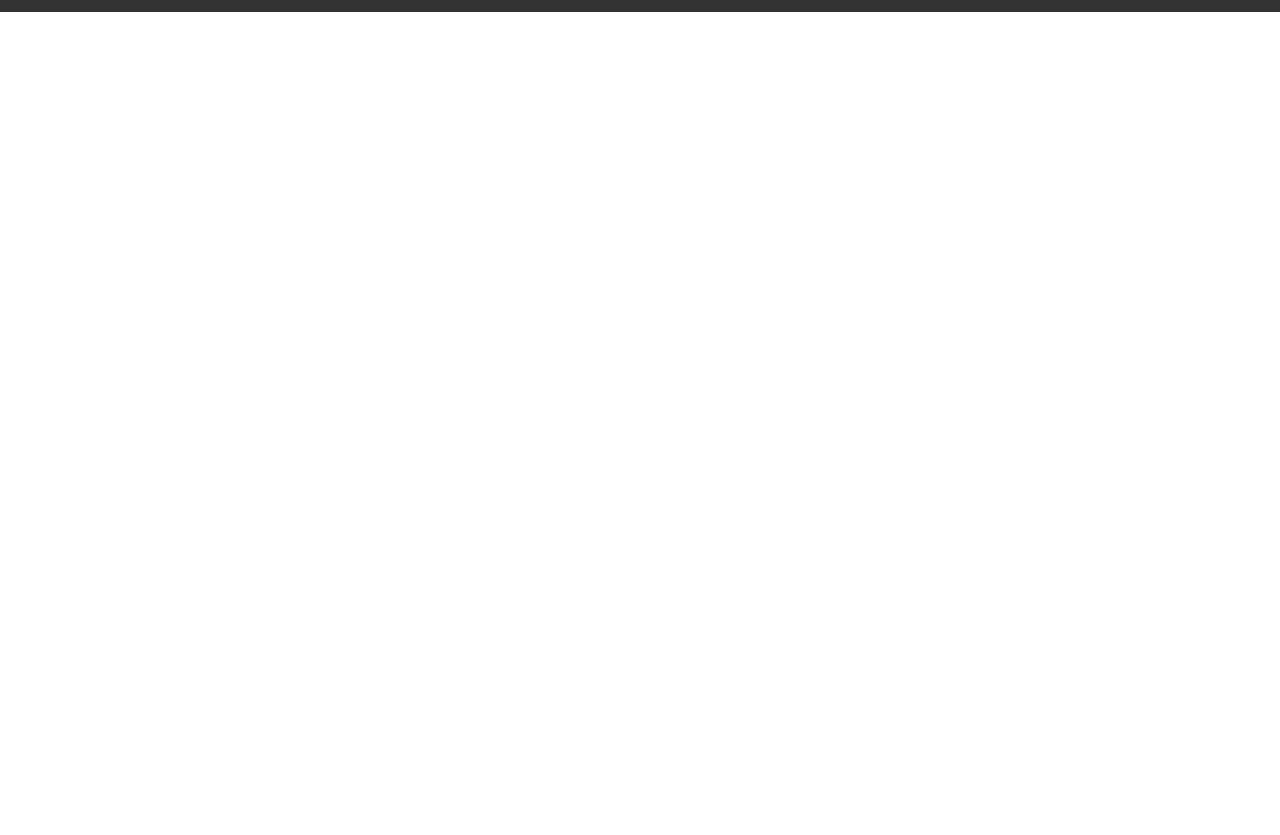
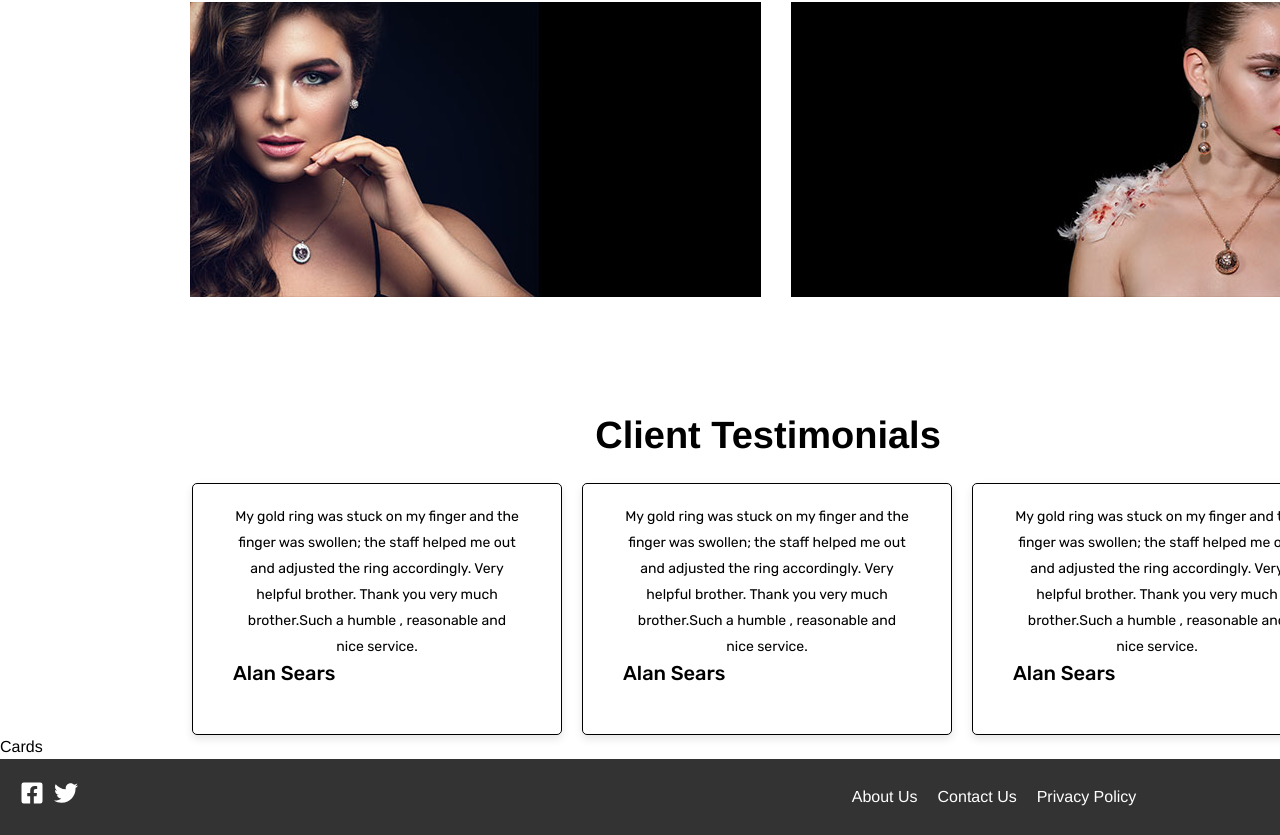
Before and after one commit to Sonu-Subedi/Webtuned_project, a React (Vite) app: page /contact in a window 1280 px wide. Shown: the part 3112-3947 px from the top of the page. Before the commit the page ends 3124 px from the top, so only its background shows below. Built offline with nearby package versions, Linux system fonts and the light colour scheme.

Commit message:
Change in styling of product parts

```diff
--- a/src/App.jsx
+++ b/src/App.jsx
@@ -14,6 +14,7 @@ import Topbar from "./components/Topbar";
 import Mainheader from "./components/Mainheader";
 import Content from "./components/Content";
 import ProductList from "./components/Products";
+import TestimonialSection from "./components/Testimonial";
 
 const App = () => {
   return (
@@ -34,6 +35,7 @@ const App = () => {
 
         <Content />
         <ProductList />
+        <TestimonialSection />
         <Cards />
         <Footer />
       </BrowserRouter>
--- a/src/assets/sass/components/_layout.scss
+++ b/src/assets/sass/components/_layout.scss
@@ -1,6 +1,11 @@
+html,
 body {
+  margin: 0;
+  padding: 0;
+  overflow-x: hidden;
   background-color: white;
 }
+
 .keen-slider-container {
   width: 100%;
   overflow: hidden;
@@ -9,7 +14,7 @@ body {
 
 .keen-slider {
   display: flex;
-  transform: translate3d(-100% 0, 0);
+  // transform: translate3d(-100% 0, 0);
 }
 
 .keen-slider__slide {
@@ -18,8 +23,7 @@ body {
   display: flex;
   justify-content: center;
   align-items: center;
-  // transform: translate3d(-100% 0, 0);
-  min-width: 100%; /* Ensure each slide takes the full width of the container */
+  min-width: 100%;
   max-width: 100%;
 }
 
@@ -27,7 +31,6 @@ body {
   width: 100%;
   max-height: 100%;
   object-fit: cover;
-  display: block;
 }
 
 .content-container {
@@ -48,26 +51,15 @@ body {
   flex-direction: column;
   gap: 20px;
 }
-/* Layout.css */
+
 .horizontal-carousel {
   display: flex;
-  flex-direction: row; /* Set the direction to horizontal */
+  flex-direction: row;
   align-items: center;
   justify-content: center;
 }
-
-// .carousel {
-//   width: 100%; /* Set the width to 100% for responsiveness */
-// }
 
 .container {
   min-width: 100%;
   padding-left: 0%;
 }
-
-html,
-body {
-  margin: 0;
-  padding: 0;
-  overflow-x: hidden;
-}
--- a/src/assets/sass/components/_manifest.scss
+++ b/src/assets/sass/components/_manifest.scss
@@ -5,3 +5,4 @@
 @import "./layout";
 @import "./footer";
 @import "./product";
+@import "./testimonial";
--- a/src/assets/sass/components/_product.scss
+++ b/src/assets/sass/components/_product.scss
@@ -1,5 +1,3 @@
-/* Add this to your existing CSS or create a new CSS file */
-
 .cards-container {
   display: grid;
   grid-template-columns: repeat(4, 1fr);
@@ -16,8 +14,6 @@
   border-radius: 8px;
   box-shadow: 0 2px 4px rgba(0, 0, 0, 0.1);
   background-color: #fff;
-  //   margin: 0px 5%;
-  //   height: 510px;
 }
 
 .product img {
@@ -57,10 +53,15 @@
   font-weight: 500;
   text-transform: capitalize !important;
   color: #000000;
-  //   margin: 0 auto;
   margin-right: 20%;
   margin-top: 20px;
   text-align: center;
   padding: 25px;
   font-weight: bold;
 }
+
+.subbanner__cat-banner {
+  display: flex;
+  gap: 30px;
+  margin: 90px 190px;
+}
--- /dev/null
+++ b/src/assets/sass/components/_testimonial.scss
@@ -0,0 +1,33 @@
+.testimonial-section {
+  display: flex;
+  margin-left: 10%;
+  gap: 20px;
+}
+.testimonial {
+  display: flex;
+  width: 370px;
+  padding: 20px 40px 48px 40px;
+  flex-direction: column;
+  align-items: flex-start;
+  border-radius: 5px;
+  border: 1px solid black;
+  box-shadow: 0 4px 8px rgba(0, 0, 0, 0.1);
+  .testimonial-comment {
+    text-align: center;
+    font-family: Rubik;
+    font-size: 14px;
+    font-style: normal;
+    font-weight: 400;
+    line-height: 26px;
+  }
+}
+
+.testimonial-name {
+  text-align: center;
+  font-family: Rubik;
+  font-size: 20px;
+  font-style: normal;
+  font-weight: 500;
+  line-height: 26px;
+  text-transform: capitalize;
+}
--- a/src/components/Layout.jsx
+++ b/src/components/Layout.jsx
@@ -7,10 +7,8 @@ const KeenSliderComponent = () => {
   const [sliderRef, instanceRef] = useKeenSlider(
     {
       slidesPerView: 1,
-      mode: "free",
       loop: true,
-
-      duration: 500, // Adjust spacing between slides
+      duration: 500,
       slideChanged(s) {
         console.log("slide changed", s.details().relativeSlide);
       },
--- a/src/components/Products.jsx
+++ b/src/components/Products.jsx
@@ -8,6 +8,8 @@ import { product9 } from "../helpers/common";
 import { product3 } from "../helpers/common";
 import PropTypes from "prop-types";
 import { subbanner } from "../helpers/common";
+import { catbanner1 } from "../helpers/common";
+import { catbanner2 } from "../helpers/common";
 
 const Product = ({ name, description, price, image }) => (
   <div className="product">
@@ -91,6 +93,14 @@ const ProductList = () => {
       <div className="subbanner">
         <img src={subbanner} alt="subbaner" />
       </div>
+      <div className="subbanner__cat-banner">
+        <div className="subbanner__cat-banner1">
+          <img src={catbanner1} alt="catbanner1" />
+        </div>
+        <div className="subbanner__cat-banner2">
+          <img src={catbanner2} alt="catbanner2" />
+        </div>
+      </div>
     </>
   );
 };
--- /dev/null
+++ b/src/components/Testimonial.jsx
@@ -0,0 +1,65 @@
+import PropTypes from "prop-types";
+import { FaStar } from "react-icons/fa";
+
+const Testimonial = ({ name, role, comment }) => (
+  <div className="testimonial">
+    <p className="testimonial-comment">{comment}</p>
+    <div className="testimonial-author">
+      <p className="testimonial-name">{name}</p>
+      <p className="testimonial-role">{role}</p>
+    </div>
+  </div>
+);
+
+Testimonial.propTypes = {
+  name: PropTypes.string.isRequired,
+  role: PropTypes.string.isRequired,
+  comment: PropTypes.string.isRequired,
+  showStar: PropTypes.bool,
+};
+
+const TestimonialSection = () => {
+  const testimonials = [
+    {
+      name: "Alan Sears",
+      comment:
+        "My gold ring was stuck on my finger and the finger was swollen; the staff helped me out and adjusted the ring accordingly. Very helpful brother. Thank you very much brother.Such a humble , reasonable and nice service.",
+    },
+    {
+      name: "Alan Sears",
+      comment:
+        "My gold ring was stuck on my finger and the finger was swollen; the staff helped me out and adjusted the ring accordingly. Very helpful brother. Thank you very much brother.Such a humble , reasonable and nice service.",
+    },
+    {
+      name: "Alan Sears",
+      comment:
+        "My gold ring was stuck on my finger and the finger was swollen; the staff helped me out and adjusted the ring accordingly. Very helpful brother. Thank you very much brother.Such a humble , reasonable and nice service.",
+    },
+  ];
+
+  return (
+    <>
+      <div className="main-heading">Client Testimonials</div>
+      <div className="testimonial-section">
+        {testimonials.map((testimonial, index) => (
+          <Testimonial
+            key={index}
+            {...testimonial}
+            className="item"
+            showStar={true}
+          />
+        ))}
+        <FaStar color="gold" size={24} />
+        <FaStar color="gold" size={24} />
+        <FaStar color="gold" size={24} />
+        <FaStar color="gold" size={24} />
+        <FaStar color="gold" size={24} />
+        <div className="star-icon">
+          <FaStar color="gold" size={24} />
+        </div>
+      </div>
+    </>
+  );
+};
+
+export default TestimonialSection;
--- a/src/helpers/common.js
+++ b/src/helpers/common.js
@@ -14,6 +14,8 @@ import product8 from "../assets/images/8.jpg";
 import product9 from "../assets/images/9.jpg";
 import product3 from "../assets/images/3.jpg";
 import subbanner from "../assets/images/subbanner_img1.jpg";
+import catbanner1 from "../assets/images/cat_banner1.jpg";
+import catbanner2 from "../assets/images/cat_banner2.jpg";
 
 export {
   banner1,
@@ -32,4 +34,6 @@ export {
   product8,
   product9,
   subbanner,
+  catbanner1,
+  catbanner2,
 };
```
Also changed, not shown: src/components/Navbar.jsx (+0 -102 lines), src/assets/images/Icon.svg (added).
